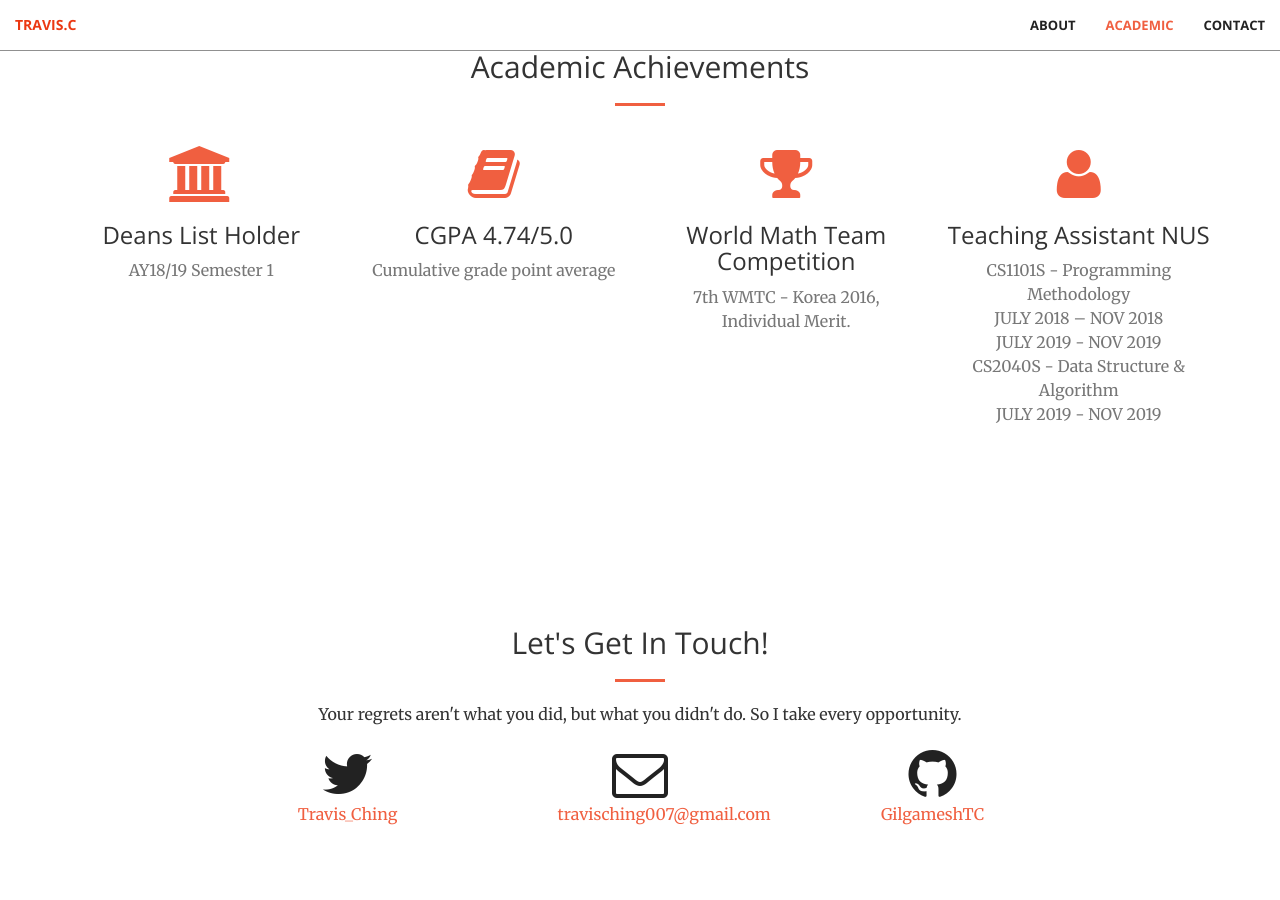
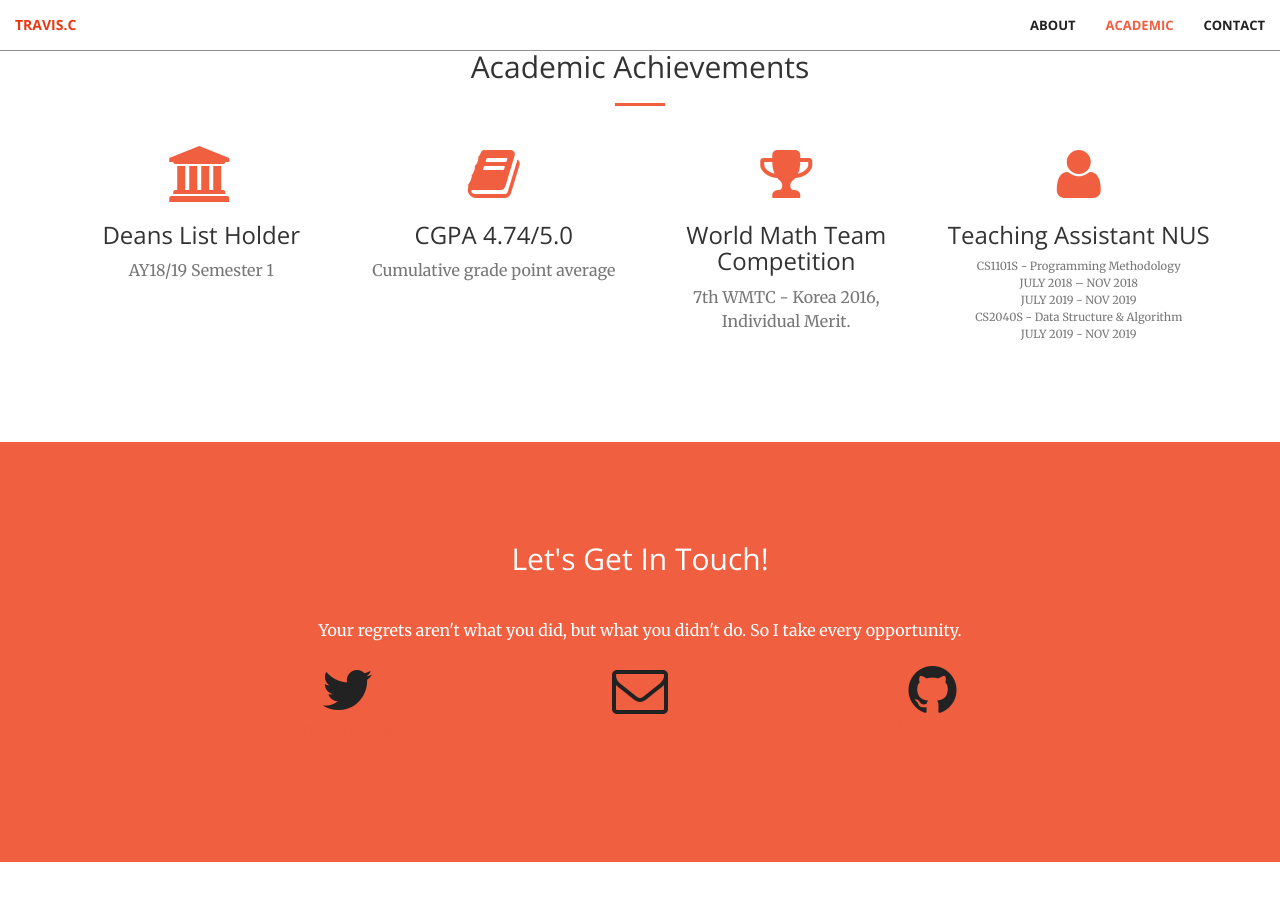
Before and after one commit to GilgameshTC/gilgameshtc.github.io-old, a Jekyll site: the page built from index.html, in a window 1280 px wide and 900 px high, scrolled down 1368 px. Built offline with Jekyll 4.4.1, drawn with Linux system fonts in a browser that asks for light colours; after the commit the page ends 2230 px from its top, so only the background shows below that.

Commit message:
Modify contact background

```diff
--- a/_includes/contact.html
+++ b/_includes/contact.html
@@ -1,4 +1,4 @@
-<section id="contact">
+<section class="bg-primary" id="contact">
     <div class="container">
         <div class="row">
             <div class="col-lg-8 col-lg-offset-2 text-center">
--- a/_includes/services.html
+++ b/_includes/services.html
@@ -34,7 +34,7 @@
                 <div class="service-box">
                     <i class="fa fa-4x fa-user wow bounceIn text-primary" data-wow-delay=".3s"></i>
                     <h3>Teaching Assistant NUS</h3>
-                    <p class="text-muted">
+                    <p class="text-muted" style="font-size:80%">
                         CS1101S - Programming Methodology<br/>
                         JULY 2018 – NOV 2018<br/>
                         JULY 2019 - NOV 2019<br/>
```
